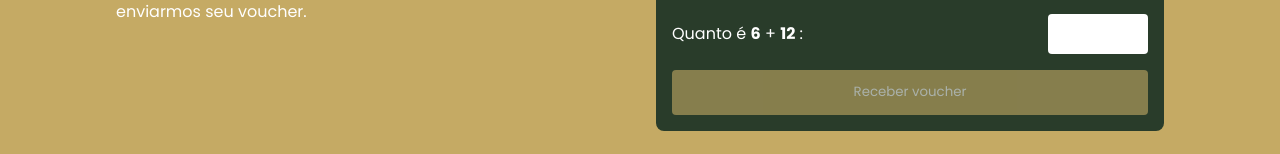
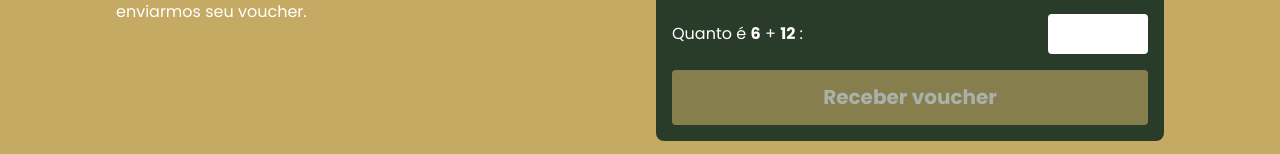
Before and after one commit to augustojaml/reactjs-front-happy-birthday, a React (Create React App) app: page /form in a window 1280 px wide. Shown: the part 682-836 px from the top of the page. Built offline with nearby package versions, Linux system fonts and the light colour scheme.

Commit message:
Finalizado aplicação

```diff
--- a/src/App.tsx
+++ b/src/App.tsx
@@ -3,15 +3,15 @@
 import { Routes } from './routes';
 import { GlobalStyle } from './styles/global';
 import { BrowserRouter } from 'react-router-dom';
-import { SessionProvider } from './hooks/useSession';
+import { VoucherProvider } from './hooks/useVoucher';
 
 export function App() {
   return (
-    <SessionProvider>
-      <BrowserRouter>
+    <BrowserRouter>
+      <VoucherProvider>
         <Routes />
-        <GlobalStyle />
-      </BrowserRouter>
-    </SessionProvider>
+      </VoucherProvider>
+      <GlobalStyle />
+    </BrowserRouter>
   );
 }
--- a/src/components/Input/InputCaptcha/index.tsx
+++ b/src/components/Input/InputCaptcha/index.tsx
@@ -3,9 +3,16 @@ import { randomInt } from '../../../utils/helpers';
 
 import { Container } from './styled';
 
-interface InputCaptchaProps extends ButtonHTMLAttributes<HTMLButtonElement> {}
+interface InputCaptchaProps extends ButtonHTMLAttributes<HTMLButtonElement> {
+  name?: string;
+  load?: boolean;
+}
 
-export function InputCaptcha({ ...rest }: InputCaptchaProps) {
+export function InputCaptcha({
+  name = 'Receber voucher',
+  load = false,
+  ...rest
+}: InputCaptchaProps) {
   const [disableButton, setDisableButton] = useState(true);
   const [captcha, setCaptcha] = useState('');
 
@@ -39,7 +46,7 @@ export function InputCaptcha({ ...rest }: InputCaptchaProps) {
           />
         </div>
         <button type='submit' disabled={disableButton} {...rest}>
-          Receber voucher
+          {name} {load && <span className='spinner'></span>}
         </button>
       </Container>
     </>
--- a/src/components/Input/InputCaptcha/styled.ts
+++ b/src/components/Input/InputCaptcha/styled.ts
@@ -23,5 +23,44 @@ export const Container = styled.div`
     color: var(--white);
     padding: 0.8rem;
     border-radius: 4px;
+    font-weight: bold;
+    font-size: 1.25rem;
+    display: flex;
+    align-items: center;
+    justify-content: center;
+    .spinner {
+      animation: spin 1s infinite ease-in-out;
+      //  animation: dash 2s infinite ease-in-out;
+      border-radius: 50%;
+      border-top: 2px solid #fff;
+      display: inline-block;
+      height: 1em;
+      width: 1em;
+      margin-left: 1rem;
+    }
+
+    @keyframes spin {
+      100% {
+        -webkit-transform: rotate(360deg);
+        -moz-transform: rotate(360deg);
+        -o-transform: rotate(360deg);
+        transform: rotate(360deg);
+      }
+    }
+
+    @keyframes dash {
+      0% {
+        -webkit-transform: rotate(0deg);
+        transform: rotate(0deg);
+      }
+      50% {
+        -webkit-transform: rotate(180deg);
+        transform: rotate(180deg);
+      }
+      100% {
+        -webkit-transform: rotate(360deg);
+        transform: rotate(360deg);
+      }
+    }
   }
 `;
--- a/src/pages/web/Form/index.tsx
+++ b/src/pages/web/Form/index.tsx
@@ -40,6 +40,7 @@ export function Form() {
   const history = useHistory();
 
   const { sendVoucher, errors } = useVoucher();
+  const [loading, setLoading] = useState(false);
 
   const [name, setName] = useState('');
   const [email, setEmail] = useState('');
@@ -58,6 +59,7 @@ export function Form() {
   const handleSubmit = useCallback(
     async (e: FormEvent<HTMLButtonElement>) => {
       e.preventDefault();
+      setLoading(true);
       const voucher = await sendVoucher({
         name,
         email,
@@ -75,6 +77,7 @@ export function Form() {
           },
         },
       });
+      setLoading(false);
     },
     [
       date_of_birth,
@@ -177,7 +180,11 @@ export function Form() {
                   }
                 />
 
-                <InputCaptcha onClick={handleSubmit} />
+                <InputCaptcha
+                  onClick={handleSubmit}
+                  name={loading ? 'Enviando...' : 'Receber voucher'}
+                  load={loading}
+                />
               </main>
             </form>
           </ContentForm>
--- a/src/routes/Route.tsx
+++ b/src/routes/Route.tsx
@@ -12,7 +12,7 @@ export const AppRoute: React.FC<ReactRouteProps> = ({
   ...rest
 }) => {
   const { user } = useSession();
-  //console.log('Route', user);
+
   return (
     <>
       <Route
@@ -21,9 +21,11 @@ export const AppRoute: React.FC<ReactRouteProps> = ({
           return isPrivate === !!user ? (
             <Component />
           ) : (
-            <Redirect
-              to={{ pathname: isPrivate ? '/admin' : 'admin/dashboard' }}
-            />
+            <>
+              <Redirect
+                to={{ pathname: isPrivate ? '/admin' : '/dashboard' }}
+              />
+            </>
           );
         }}
       />
--- a/src/routes/index.tsx
+++ b/src/routes/index.tsx
@@ -1,32 +1,27 @@
 import { Switch } from 'react-router-dom';
+import { DashboardProvider } from '../hooks/useDashboard';
+import { SessionProvider } from '../hooks/useSession';
+import { Dashboard } from '../pages/admin/Dashboard';
 
+import { Login } from '../pages/admin/Login';
+import { Congratulations } from '../pages/web/Congratulations';
+import { Form } from '../pages/web/Form';
 import { Home } from '../pages/web/Home';
-import { Form } from '../pages/web/Form';
-import { Congratulations } from '../pages/web/Congratulations';
-import { Dashboard } from '../pages/admin/Dashboard';
-import { Login } from '../pages/admin/Login';
 import { AppRoute } from './Route';
-import { DashboardProvider } from '../hooks/useDashboard';
-import { VoucherProvider } from '../hooks/useVoucher';
 
 export const Routes = () => {
   return (
     <Switch>
       <AppRoute path='/' exact component={Home} />
+      <AppRoute path='/congratulations' component={Congratulations} />
+      <AppRoute path='/form' component={Form} />
 
-      <VoucherProvider>
-        <AppRoute path='/form' component={Form} />
-        <AppRoute path='/congratulations' component={Congratulations} />
-      </VoucherProvider>
-
-      <AppRoute path='/admin' exact component={Login} />
-      <DashboardProvider>
-        <AppRoute
-          path='/admin/dashboard'
-          isPrivate={true}
-          component={Dashboard}
-        />
-      </DashboardProvider>
+      <SessionProvider>
+        <AppRoute path='/admin' component={Login} />
+        <DashboardProvider>
+          <AppRoute path='/dashboard' isPrivate={true} component={Dashboard} />
+        </DashboardProvider>
+      </SessionProvider>
     </Switch>
   );
 };
```
Also changed, not shown: 1 other file (tests, documents, lock files or other folders).
